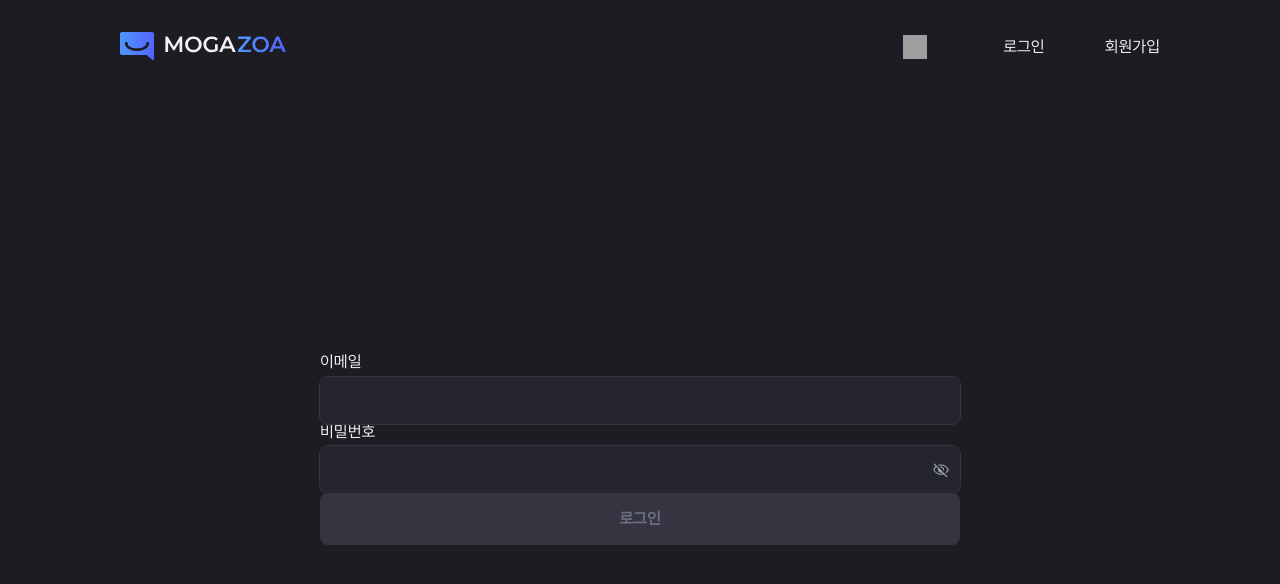
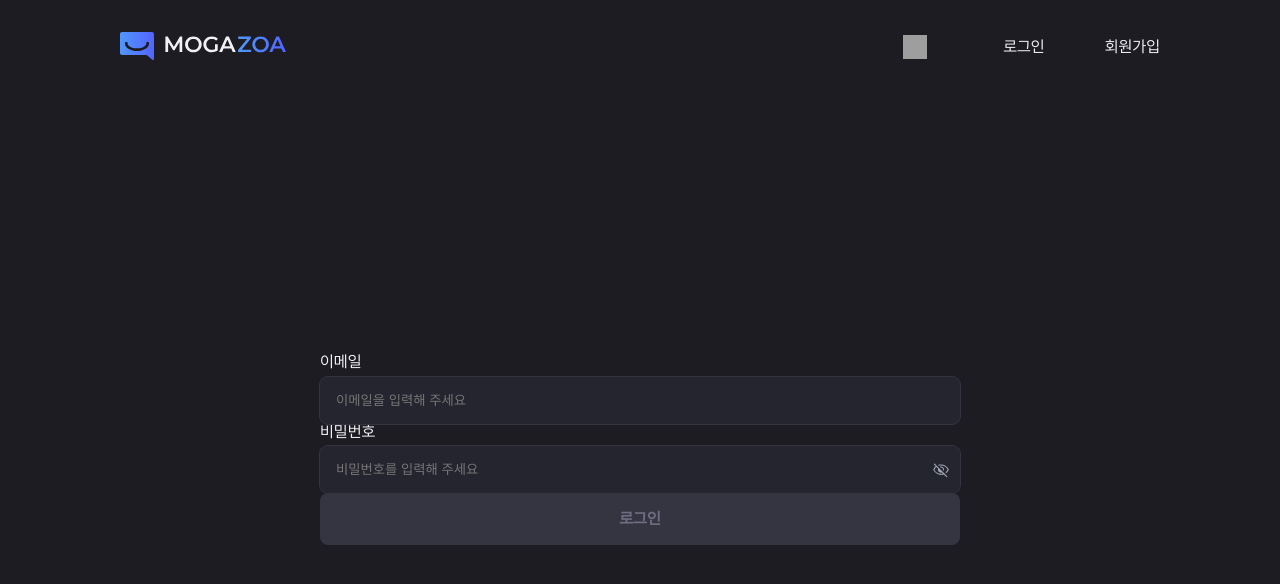
Before and after one commit to yeeZinu/mogazoa, a Next.js app: page /signin in a window 1280 px wide. Shown: the top 584 px of the page. Built offline with nearby package versions, Linux system fonts and the light colour scheme; no server answers; grey boxes are pictures that could not be loaded.

Commit message:
feat: signInform placeholder 문구 추가(#34)

```diff
--- a/src/app/(auth)/signin/_components/SignInForm.tsx
+++ b/src/app/(auth)/signin/_components/SignInForm.tsx
@@ -45,19 +45,23 @@ export default function SignInForm() {
         className={styles.container}
         onSubmit={handleSubmit(onSubmit)}
       >
+        <div className={styles.inputBox}>
           <Input
             name='email'
             label='이메일'
             type='email'
             required='이메일은 필수 입력입니다.'
+            placeholder='이메일을 입력해 주세요'
             pattern={{ value: emailRegex, message: "이메일 형식으로 작성해주세요." }}
           />
           <Input
             name='password'
             label='비밀번호'
             type='password'
+            placeholder='비밀번호를 입력해 주세요'
             required='비밀번호는 필수 입력입니다.'
           />
+        </div>
         <Button
           styleType='primary'
           disabled={!isValid}
```
Lines whose indentation alone changed are shown as unchanged.
